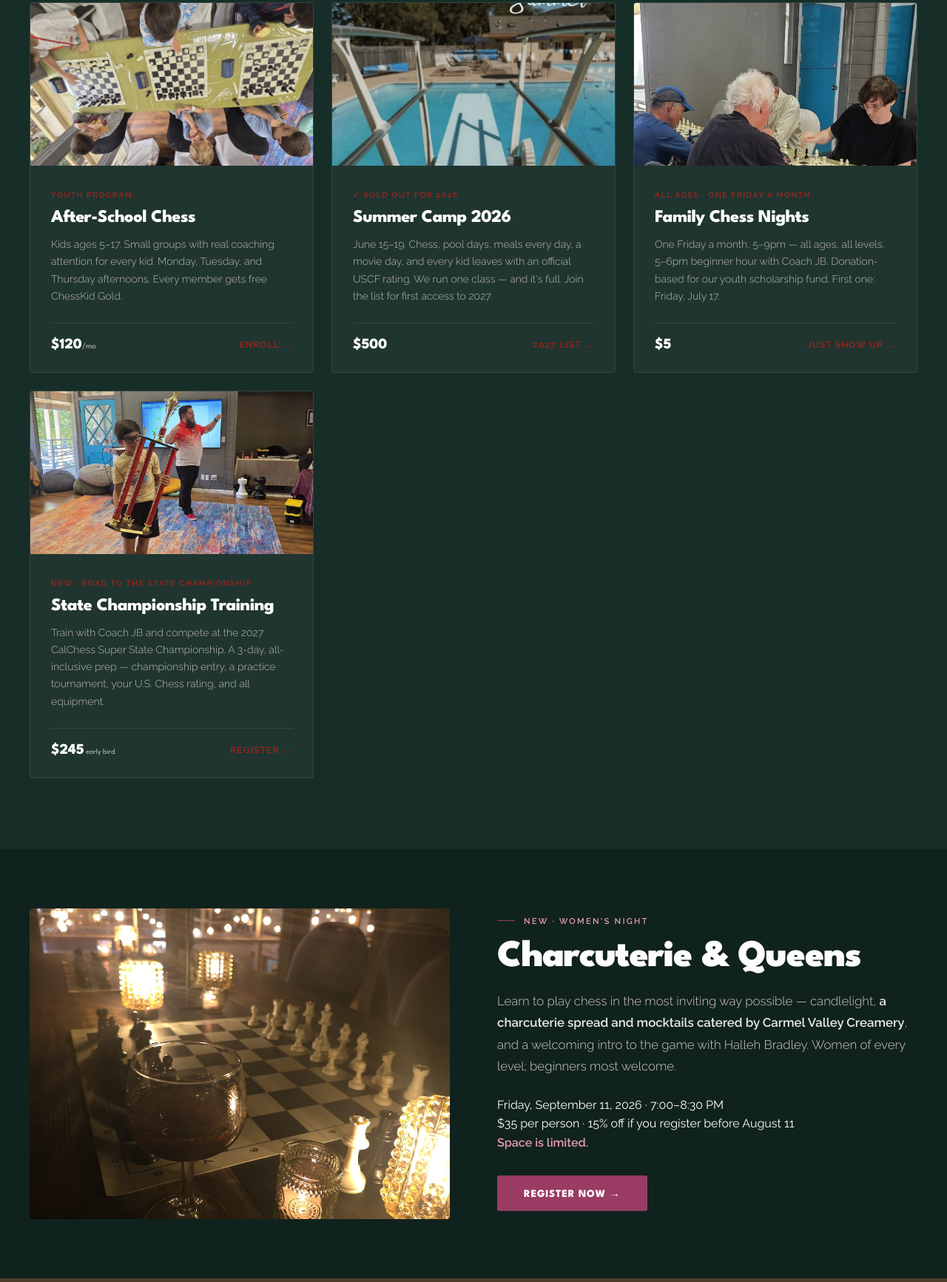
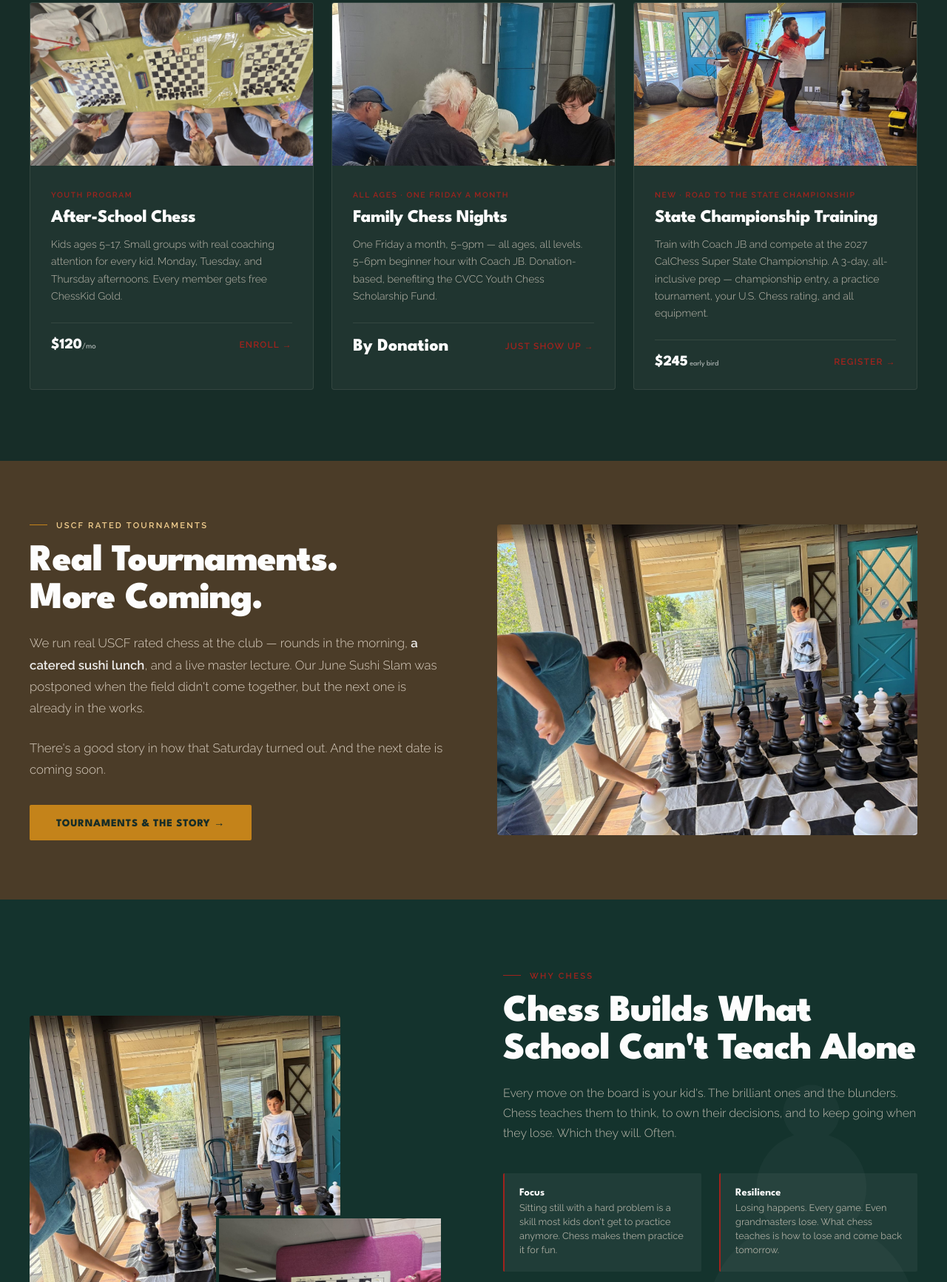
Before and after one commit to CarmelValleyChessClub/cvchess, a plain HTML site: page index.html in a window 1280 px wide. Shown: the part 1387-3120 px from the top of the page at 74% size. Drawn offline with Linux system fonts and the light colour scheme.

Commit message:
Homepage: show only current programs; Family Nights now donation-based
- Remove Summer Camp (sold-out/past) and Charcuterie & Queens (past) from the homepage: program card, banner, marquee, and at-a-glance
- Swap the at-a-glance Summer Camp slot for State Championship Training
- Family Chess Nights: no longer $5 — now 'By Donation', benefiting the CVCC Youth Chess Scholarship Fund (card, Friday CTA, watermark, at-a-glance); drop stale July 17 date
- Remove stale 'five dollars' Friday mention from a blog post

Co-Authored-By: Claude Opus 4.8 <noreply@anthropic.com>

```diff
--- a/index.html
+++ b/index.html
@@ -902,7 +902,7 @@
     }
 
     .friday-cta::before {
-      content: '$5';
+      content: 'GIVE';
       position: absolute;
       right: -1rem;
       top: 50%;
@@ -1403,7 +1403,7 @@
     <div class="marquee-inner">
       <span>USCF Rated Tournaments</span>
       <span>After-School Program</span>
-      <span>Summer Camp 2026</span>
+      <span>🏆 State Championship</span>
       <span>👪 Family Chess Nights</span>
       <span>USCF Rated Tournaments</span>
       <span>Ages 5 &amp; Up</span>
@@ -1411,7 +1411,7 @@
       <span>Make Your First Move</span>
       <span>USCF Rated Tournaments</span>
       <span>After-School Program</span>
-      <span>Summer Camp 2026</span>
+      <span>🏆 State Championship</span>
       <span>👪 Family Chess Nights</span>
       <span>USCF Rated Tournaments</span>
       <span>Ages 5 &amp; Up</span>
@@ -1442,27 +1442,14 @@
           </div>
         </a>
 
-        <a href="summer-camp.html" class="program-card">
-          <img src="assets/pool.jpg" alt="Summer Chess Camp 2026 at Carmel Valley Chess Club - pool days included" class="program-card-image" width="1532" height="1518" loading="lazy">
-          <div class="program-card-body">
-            <span class="program-card-tag">✓ Sold Out for 2026</span>
-            <h3 class="program-card-title">Summer Camp 2026</h3>
-            <p class="program-card-desc">June 15–19. Chess, pool days, meals every day, a movie day, and every kid leaves with an official USCF rating. We run one class — and it's full. Join the list for first access to 2027.</p>
-            <div class="program-card-footer">
-              <span class="program-card-price">$500</span>
-              <span class="program-card-cta">2027 List →</span>
-            </div>
-          </div>
-        </a>
-
         <a href="friday-nights.html" class="program-card">
           <img src="assets/friday-night.jpg" alt="Family Chess Night at Carmel Valley Chess Club — all ages playing chess" class="program-card-image" width="1151" height="1600" loading="lazy">
           <div class="program-card-body">
             <span class="program-card-tag">All Ages · One Friday a Month</span>
             <h3 class="program-card-title">Family Chess Nights</h3>
-            <p class="program-card-desc">One Friday a month, 5–9pm — all ages, all levels. 5–6pm beginner hour with Coach JB. Donation-based for our youth scholarship fund. First one: Friday, July 17.</p>
+            <p class="program-card-desc">One Friday a month, 5–9pm — all ages, all levels. 5–6pm beginner hour with Coach JB. Donation-based, benefiting the CVCC Youth Chess Scholarship Fund.</p>
             <div class="program-card-footer">
-              <span class="program-card-price">$5</span>
+              <span class="program-card-price" style="font-size:1.5rem;">By Donation</span>
               <span class="program-card-cta">Just Show Up →</span>
             </div>
           </div>
@@ -1484,25 +1471,6 @@
       </div>
     </div>
   </section>
-
-  <!-- CHARCUTERIE & QUEENS BANNER -->
-  <section style="background:#10221d;padding:5rem 2.5rem;">
-    <div style="max-width:1200px;margin:0 auto;">
-      <div style="display:grid;grid-template-columns:1fr 1fr;gap:4rem;align-items:center;" class="cq-banner-grid">
-        <div style="border-radius:4px;overflow:hidden;height:420px;">
-          <img src="assets/womens-night-hero.jpg" alt="Candlelit chessboard and a drink at the Charcuterie &amp; Queens women's night" width="1125" height="1500" loading="lazy" style="width:100%;height:100%;object-fit:cover;object-position:center;display:block;">
-        </div>
-        <div>
-          <p style="font-family:var(--font-body);font-size:0.7rem;font-weight:600;letter-spacing:0.2em;text-transform:uppercase;color:#e79ab8;margin-bottom:1rem;display:flex;align-items:center;gap:0.75rem;"><span style="display:block;width:1.5rem;height:1px;background:#9a3b63;"></span>New · Women's Night</p>
-          <h2 style="font-family:var(--font-title);font-size:clamp(2.2rem,4vw,3.5rem);font-weight:900;line-height:1;letter-spacing:-0.02em;color:var(--white);margin-bottom:1.25rem;">Charcuterie &amp; Queens</h2>
-          <p style="font-family:var(--font-body);font-size:1.05rem;font-weight:300;color:var(--cream);opacity:0.92;line-height:1.75;margin-bottom:1.5rem;">Learn to play chess in the most inviting way possible — candlelight, <strong style="color:var(--white);font-weight:600;">a charcuterie spread and mocktails catered by Carmel Valley Creamery</strong>, and a welcoming intro to the game with Halleh Bradley. Women of every level; beginners most welcome.</p>
-          <p style="font-family:var(--font-body);font-size:1rem;font-weight:400;color:var(--white);line-height:1.6;margin-bottom:2rem;">Friday, September 11, 2026 · 7:00–8:30 PM<br>$35 per person · 15% off if you register before August 11<br><span style="color:#e79ab8;font-weight:600;">Space is limited.</span></p>
-          <a href="https://www.eventbrite.com/e/charcuterie-queens-learn-to-play-chess-a-womens-night-tickets-1995244586268" target="_blank" rel="noopener" style="display:inline-flex;align-items:center;gap:0.5rem;background:#9a3b63;color:var(--white);font-family:var(--font-title);font-size:0.9rem;font-weight:800;letter-spacing:0.05em;text-transform:uppercase;text-decoration:none;padding:1rem 2.25rem;border-radius:2px;transition:all 0.2s;">Register Now →</a>
-        </div>
-      </div>
-    </div>
-  </section>
-  <style>@media (max-width:900px){.cq-banner-grid{grid-template-columns:1fr !important;gap:2rem !important;}}</style>
 
   <!-- SUSHI SLAM CTA BANNER -->
   <section style="background:var(--brown);padding:5rem 2.5rem;">
@@ -1598,12 +1566,12 @@
           <p style="font-family:var(--font-body);font-size:0.95rem;color:var(--cream);line-height:1.55;">Monday at 3:15pm and 4:30pm and Tuesday at 3:15pm and 4:30pm. Middle &amp; High School Recreational League Thursday at 3:15pm. Small groups with real coaching attention for every kid. Every enrolled player gets a free Gold-level ChessKid membership for the duration of enrollment. Pre-registration required.</p>
         </div>
         <div style="background:rgba(255,255,255,0.04);border-left:3px solid var(--red);border-radius:2px;padding:1.5rem 1.75rem;">
-          <p style="font-family:var(--font-title);font-size:0.7rem;font-weight:700;letter-spacing:0.15em;text-transform:uppercase;color:var(--red);margin-bottom:0.5rem;">Summer Camp 2026</p>
-          <p style="font-family:var(--font-body);font-size:0.95rem;color:var(--cream);line-height:1.55;">June 15–19, Monday–Friday, 9am–3pm. $500 all-inclusive — chess, pool days, meals, movie day, USCF rating included. Every camper leaves rated. <strong style="color:var(--white);">2026 is SOLD OUT</strong> — join the email list for first access to 2027.</p>
+          <p style="font-family:var(--font-title);font-size:0.7rem;font-weight:700;letter-spacing:0.15em;text-transform:uppercase;color:var(--red);margin-bottom:0.5rem;">State Championship Training</p>
+          <p style="font-family:var(--font-body);font-size:0.95rem;color:var(--cream);line-height:1.55;">A 3-day, all-inclusive training with Coach JB that ends at the 2027 CalChess Super State Championship (March 6, 2027). $245 early bird ($270 after). Includes championship entry, a practice tournament, U.S. Chess membership &amp; rating, and all equipment. <a href="state-championship.html" style="color:var(--red);text-decoration:none;font-weight:600;">Learn more →</a></p>
         </div>
         <div style="background:rgba(255,255,255,0.04);border-left:3px solid var(--red);border-radius:2px;padding:1.5rem 1.75rem;">
           <p style="font-family:var(--font-title);font-size:0.7rem;font-weight:700;letter-spacing:0.15em;text-transform:uppercase;color:var(--red);margin-bottom:0.5rem;">Family Chess Nights</p>
-          <p style="font-family:var(--font-body);font-size:0.95rem;color:var(--cream);line-height:1.55;">One Friday a month, 5–9pm — all ages and all levels. 5–6pm beginner instruction with Coach JB, then open play. Donation-based, benefiting our youth scholarship fund. First night: Friday, July 17, 2026.</p>
+          <p style="font-family:var(--font-body);font-size:0.95rem;color:var(--cream);line-height:1.55;">One Friday a month, 5–9pm — all ages and all levels. 5–6pm beginner instruction with Coach JB, then open play. Donation-based, benefiting the CVCC Youth Chess Scholarship Fund.</p>
         </div>
         <div style="background:rgba(255,255,255,0.04);border-left:3px solid var(--red);border-radius:2px;padding:1.5rem 1.75rem;">
           <p style="font-family:var(--font-title);font-size:0.7rem;font-weight:700;letter-spacing:0.15em;text-transform:uppercase;color:var(--red);margin-bottom:0.5rem;">Tournaments</p>
@@ -1712,7 +1680,7 @@
             One Friday a month, 5–9pm, at 9 Del Fino Place Suite 201 (above Mika Sushi). Open to all ages and all levels. The first hour (5–6pm) is beginner instruction with Coach JB — come even if you've never touched a piece. Then it's open play for the whole family.
           </p>
           <p class="friday-desc" style="margin-top:1rem;font-style:italic;opacity:0.8;">
-            It's donation-based, with everything going to our youth scholarship fund. Come as you are and give what you like. Our first one is Friday, July 17.
+            It's donation-based, with everything going to the CVCC Youth Chess Scholarship Fund. Come as you are and give what you like.
           </p>
           <div style="margin-top: 2rem;">
             <a href="friday-nights.html" class="btn-primary">See the Dates →</a>
@@ -1720,7 +1688,7 @@
         </div>
         <div class="friday-actions">
           <span class="friday-price" style="font-size:1.9rem;line-height:1.1;">Give<br>What You<br>Like</span>
-          <span class="friday-price-label">all proceeds to the<br>youth scholarship fund</span>
+          <span class="friday-price-label">all proceeds to the<br>CVCC Youth Chess Scholarship Fund</span>
         </div>
       </div>
     </div>
```
Also changed, not shown: blog-chess-club-carmel-valley.html (+1 -1 lines).
